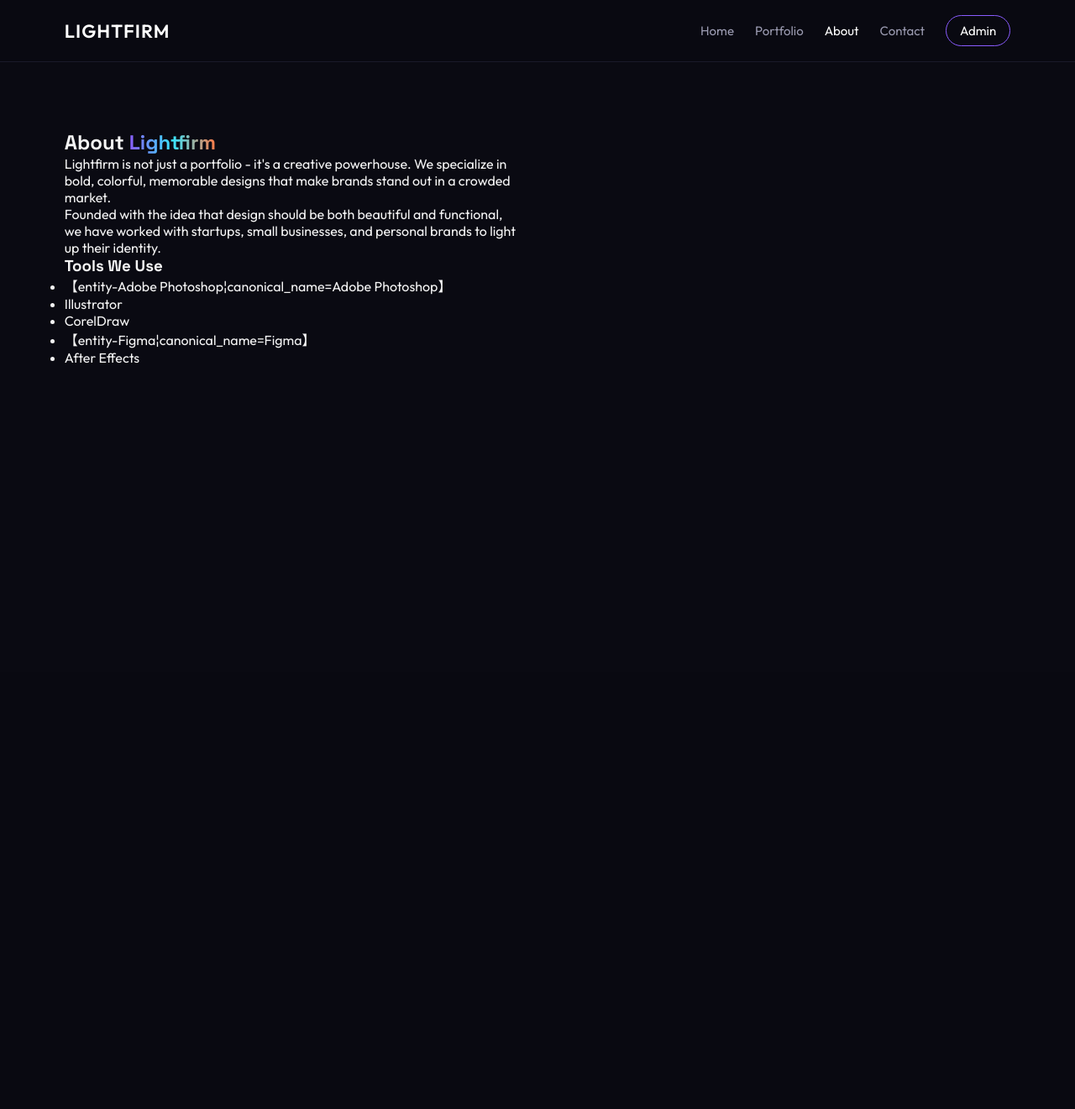
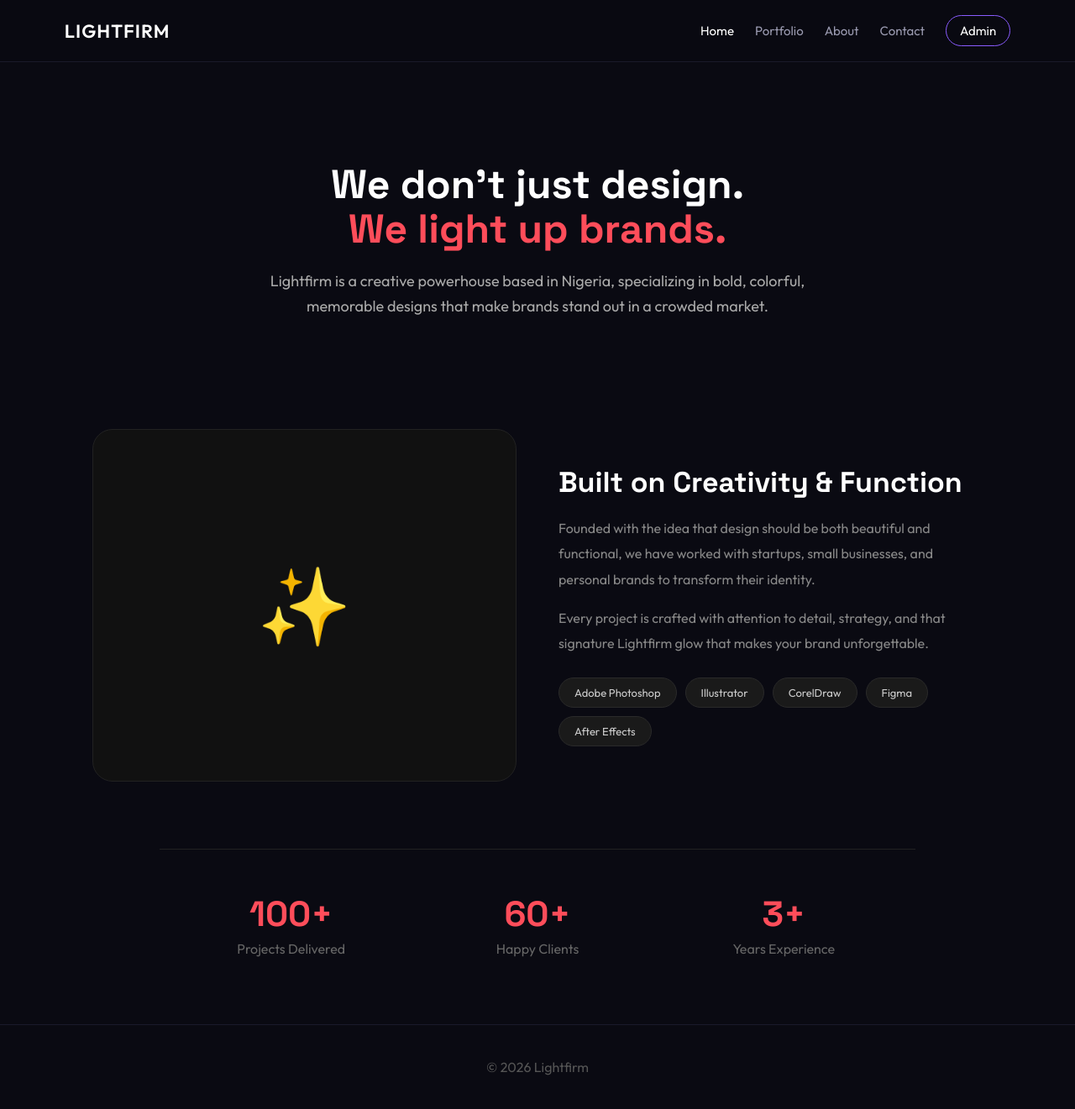
Before and after one commit to timosof/lightfirm_portfolio, a Flask app: page /about in a window 1280 px wide. Shown: the whole page at 84% size. Before the commit the page ends 433 px from the top, so only its background shows below. Run offline with Flask 3, Linux system fonts and the light colour scheme.

Commit message:
about page update

```diff
--- a/static/css/style.css
+++ b/static/css/style.css
@@ -78,3 +78,96 @@ footer{padding:40px;text-align:center;color:var(--muted);border-top:1px solid #1
 @media(max-width:480px){
   .portfolio-grid{grid-template-columns:1fr}
 }
+
+/* ABOUT PAGE - FIXED */
+.about-hero{
+  padding:120px 20px 60px;
+  text-align:center;
+  max-width:900px;
+  margin:0 auto;
+}
+.about-hero h1{
+  font-size:48px;
+  font-weight:800;
+  line-height:1.1;
+  margin-bottom:20px;
+  color:#fff;
+}
+.about-hero h1 span{color:#ff4d5a}
+.about-hero p{
+  font-size:18px;
+  color:#aaa;
+  line-height:1.7;
+  max-width:700px;
+  margin:0 auto;
+}
+.about-grid{
+  display:grid;
+  grid-template-columns:1fr 1fr;
+  gap:50px;
+  max-width:1100px;
+  margin:70px auto;
+  padding:0 20px;
+  align-items:center;
+}
+.about-image{
+  background:#111;
+  border:1px solid #222;
+  border-radius:24px;
+  height:420px;
+  display:flex;
+  align-items:center;
+  justify-content:center;
+  font-size:90px;
+}
+.about-text h2{
+  font-size:34px;
+  margin-bottom:18px;
+  color:#fff;
+}
+.about-text p{
+  color:#888;
+  line-height:1.9;
+  margin-bottom:16px;
+  font-size:16px;
+}
+.tools{
+  display:flex;
+  flex-wrap:wrap;
+  gap:10px;
+  margin-top:25px;
+}
+.tool-tag{
+  background:#1a1a1a;
+  border:1px solid #2a2a2a;
+  padding:9px 18px;
+  border-radius:30px;
+  font-size:13px;
+  color:#ccc;
+}
+.stats{
+  display:grid;
+  grid-template-columns:repeat(3,1fr);
+  gap:20px;
+  max-width:900px;
+  margin:80px auto;
+  padding:0 20px;
+  text-align:center;
+  border-top:1px solid #222;
+  padding-top:50px;
+}
+.stat h3{
+  font-size:42px;
+  color:#ff4d5a;
+  font-weight:800;
+}
+.stat p{color:#666;margin-top:5px}
+
+/* MOBILE */
+@media(max-width:768px){
+  .about-hero h1{font-size:32px}
+  .about-hero{padding:80px 20px 40px}
+  .about-grid{grid-template-columns:1fr;gap:30px;margin:40px auto}
+  .about-image{height:300px;font-size:70px}
+  .stats{grid-template-columns:1fr;gap:35px}
+}
--- a/templates/about.html
+++ b/templates/about.html
@@ -1,49 +1,52 @@
 <!DOCTYPE html>
 <html lang="en">
-
 <head>
     <meta charset="UTF-8">
     <meta name="viewport" content="width=device-width, initial-scale=1.0">
-    <title>About - Lightfirm</title>
+    <title>Lightfirm - Creative Graphic Studio</title>
     <link rel="stylesheet" href="{{ url_for('static', filename='css/style.css') }}">
 </head>
-
 <body>
     <nav class="navbar">
         <div class="logo">LIGHTFIRM</div>
         <div class="hamburger" id="hamburger">☰</div>
         <div class="nav-links" id="navLinks">
-            <a href="/">Home</a>
+            <a href="/" class="active">Home</a>
             <a href="/portfolio">Portfolio</a>
-            <a href="/about" class="active">About</a>
+            <a href="/about">About</a>
             <a href="/contact">Contact</a>
             <a href="/login" class="btn-small">Admin</a>
-        </div>
+            </div>
     </nav>
 
-    <section class="about-section">
-        <div class="about-text">
-            <h1>About <span class="gradient-text">Lightfirm</span></h1>
-            <p>Lightfirm is not just a portfolio - it's a creative powerhouse. We specialize in bold, colorful,
-                memorable designs that make brands stand out in a crowded market.</p>
-            <p>Founded with the idea that design should be both beautiful and functional, we have worked with startups,
-                small businesses, and personal brands to light up their identity.</p>
-            <h3>Tools We Use</h3>
-            <ul class="tools-list">
-                <li>【entity-Adobe Photoshop¦canonical_name=Adobe Photoshop】</li>
-                <li>Illustrator</li>
-                <li>CorelDraw</li>
-                <li>【entity-Figma¦canonical_name=Figma】</li>
-                <li>After Effects</li>
-            </ul>
-        </div>
-        <div class="about-image">
-            <div class="gradient-box"></div>
-        </div>
+    <section class="about-hero">
+        <h1>We don't just design.<br><span>We light up brands.</span></h1>
+        <p>Lightfirm is a creative powerhouse based in Nigeria, specializing in bold, colorful, memorable designs that make brands stand out in a crowded market.</p>
     </section>
 
-    <script src="{{ url_for('static', filename='js/main.js') }}"></script>
+    <div class="about-grid">
+        <div class="about-image">✨</div>
+        <div class="about-text">
+            <h2>Built on Creativity & Function</h2>
+            <p>Founded with the idea that design should be both beautiful and functional, we have worked with startups, small businesses, and personal brands to transform their identity.</p>
+            <p>Every project is crafted with attention to detail, strategy, and that signature Lightfirm glow that makes your brand unforgettable.</p>
+
+            <div class="tools">
+                <span class="tool-tag">Adobe Photoshop</span>
+                <span class="tool-tag">Illustrator</span>
+                <span class="tool-tag">CorelDraw</span>
+                <span class="tool-tag">Figma</span>
+                <span class="tool-tag">After Effects</span>
+            </div>
+        </div>
+    </div>
+
+    <div class="stats">
+        <div class="stat"><h3>100+</h3><p>Projects Delivered</p></div>
+        <div class="stat"><h3>60+</h3><p>Happy Clients</p></div>
+        <div class="stat"><h3>3+</h3><p>Years Experience</p></div>
+    </div>
+
+    <footer style="text-align:center;padding:40px;color:#555">© 2026 Lightfirm</footer>
 </body>
-</body>
-
 </html>
```
